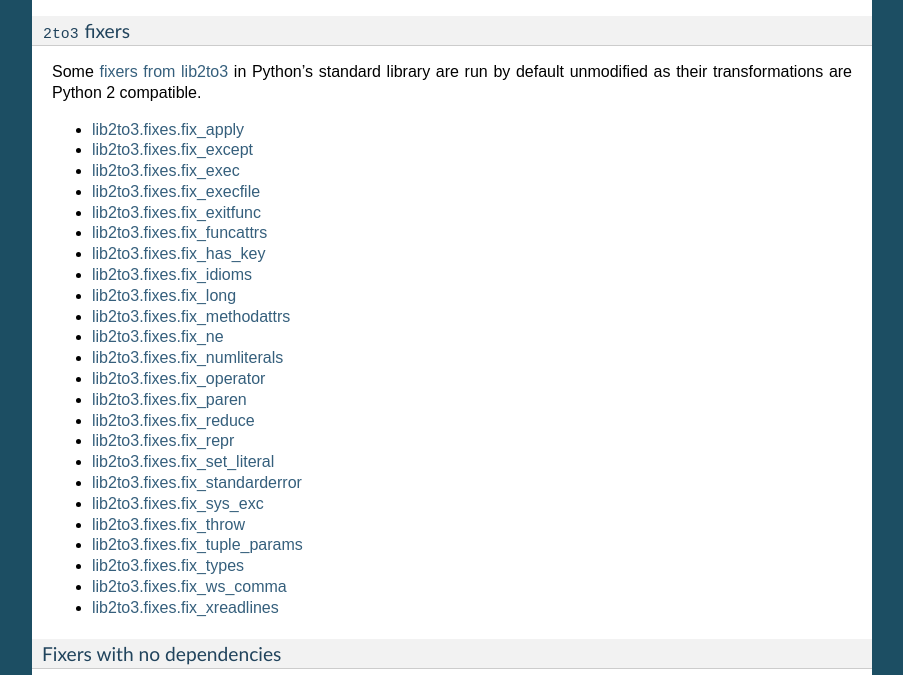
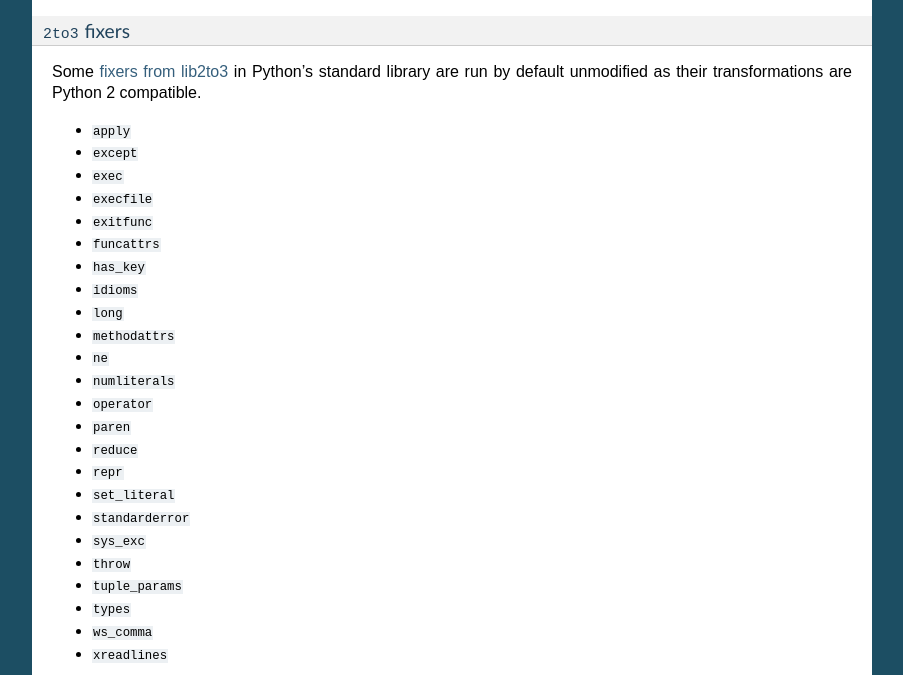
Before and after one commit to mitsuhiko/python-modernize, a Sphinx documentation site: the page built from docs/index.rst, in a window 1280 px wide and 900 px high, scrolled down 2261 px, cut to the strip 139-814 px from the top of the window. Shown: the whole strip, without its empty margins (198-1101 px from the left). Built offline with Sphinx 7.4.7, drawn with Linux system fonts in a browser that asks for light colours; cross-references to code outside the pages are shown as plain code.

Commit message:
Use intersphinx to link to 2to3 fixers
Closes gh-91

```diff
--- a/docs/conf.py
+++ b/docs/conf.py
@@ -28,7 +28,7 @@
 # Add any Sphinx extension module names here, as strings. They can be
 # extensions coming with Sphinx (named 'sphinx.ext.*') or your custom
 # ones.
-extensions = ['extra_types']
+extensions = ['extra_types', 'sphinx.ext.intersphinx']
 
 # Add any paths that contain templates here, relative to this directory.
 templates_path = ['_templates']
@@ -92,6 +92,9 @@
 
 # If true, keep warnings as "system message" paragraphs in the built documents.
 #keep_warnings = False
+
+intersphinx_mapping = {'python': ('http://docs.python.org/3', None),
+                       'six': ('http://pythonhosted.org/six/', None)}
 
 
 # -- Options for HTML output ----------------------------------------------
--- a/docs/index.rst
+++ b/docs/index.rst
@@ -246,31 +246,30 @@
 in Python's standard library are run by default unmodified as their
 transformations are Python 2 compatible.
 
-- `lib2to3.fixes.fix_apply <https://docs.python.org/3/library/2to3.html#2to3fixer-apply>`__
-- `lib2to3.fixes.fix_except <https://docs.python.org/3/library/2to3.html#2to3fixer-except>`__
-- `lib2to3.fixes.fix_exec <https://docs.python.org/3/library/2to3.html#2to3fixer-exec>`__
-- `lib2to3.fixes.fix_execfile <https://docs.python.org/3/library/2to3.html#2to3fixer-execfile>`__
-- `lib2to3.fixes.fix_exitfunc <https://docs.python.org/3/library/2to3.html#2to3fixer-exitfunc>`__
-- `lib2to3.fixes.fix_funcattrs <https://docs.python.org/3/library/2to3.html#2to3fixer-funcattrs>`__
-- `lib2to3.fixes.fix_has_key <https://docs.python.org/3/library/2to3.html#2to3fixer-has_key>`__
-- `lib2to3.fixes.fix_idioms <https://docs.python.org/3/library/2to3.html#2to3fixer-idioms>`__
-- `lib2to3.fixes.fix_long <https://docs.python.org/3/library/2to3.html#2to3fixer-long>`__
-- `lib2to3.fixes.fix_methodattrs <https://docs.python.org/3/library/2to3.html#2to3fixer-methodattrs>`__
-- `lib2to3.fixes.fix_ne <https://docs.python.org/3/library/2to3.html#2to3fixer-ne>`__
-- `lib2to3.fixes.fix_numliterals <https://docs.python.org/3/library/2to3.html#2to3fixer-numliterals>`__
-- `lib2to3.fixes.fix_operator <https://docs.python.org/3/library/2to3.html#2to3fixer-operator>`__
-- `lib2to3.fixes.fix_paren <https://docs.python.org/3/library/2to3.html#2to3fixer-paren>`__
-- `lib2to3.fixes.fix_reduce <https://docs.python.org/3/library/2to3.html#2to3fixer-reduce>`__
-- `lib2to3.fixes.fix_repr <https://docs.python.org/3/library/2to3.html#2to3fixer-repr>`__
-- `lib2to3.fixes.fix_set_literal <https://docs.python.org/3/library/2to3.html#2to3fixer-set_literal>`__
-- `lib2to3.fixes.fix_standarderror <https://docs.python.org/3/library/2to3.html#2to3fixer-standarderror>`__
-- `lib2to3.fixes.fix_sys_exc <https://docs.python.org/3/library/2to3.html#2to3fixer-sys_exc>`__
-- `lib2to3.fixes.fix_throw <https://docs.python.org/3/library/2to3.html#2to3fixer-throw>`__
-- `lib2to3.fixes.fix_tuple_params <https://docs.python.org/3/library/2to3.html#2to3fixer-tuple_params>`__
-- `lib2to3.fixes.fix_types <https://docs.python.org/3/library/2to3.html#2to3fixer-types>`__
-- `lib2to3.fixes.fix_ws_comma <https://docs.python.org/3/library/2to3.html#2to3fixer-ws_comma>`__
-- `lib2to3.fixes.fix_xreadlines <https://docs.python.org/3/library/2to3.html#2to3fixer-xreadlines>`__
-
+- :python:2to3fixer:`apply`
+- :python:2to3fixer:`except`
+- :python:2to3fixer:`exec`
+- :python:2to3fixer:`execfile`
+- :python:2to3fixer:`exitfunc`
+- :python:2to3fixer:`funcattrs`
+- :python:2to3fixer:`has_key`
+- :python:2to3fixer:`idioms`
+- :python:2to3fixer:`long`
+- :python:2to3fixer:`methodattrs`
+- :python:2to3fixer:`ne`
+- :python:2to3fixer:`numliterals`
+- :python:2to3fixer:`operator`
+- :python:2to3fixer:`paren`
+- :python:2to3fixer:`reduce`
+- :python:2to3fixer:`repr`
+- :python:2to3fixer:`set_literal`
+- :python:2to3fixer:`standarderror`
+- :python:2to3fixer:`sys_exc`
+- :python:2to3fixer:`throw`
+- :python:2to3fixer:`tuple_params`
+- :python:2to3fixer:`types`
+- :python:2to3fixer:`ws_comma`
+- :python:2to3fixer:`xreadlines`
 
 Fixers with no dependencies
 +++++++++++++++++++++++++++
```
